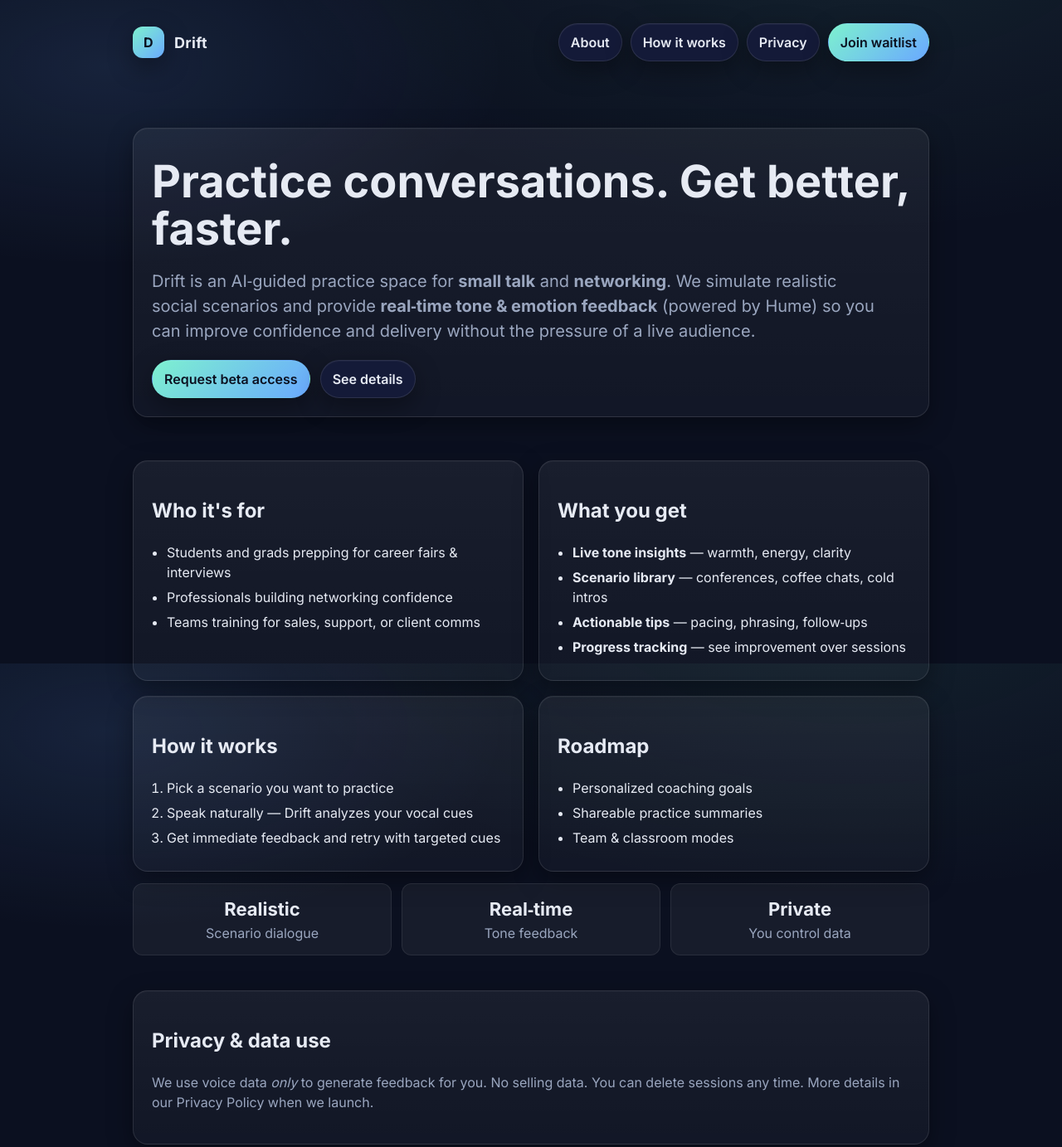
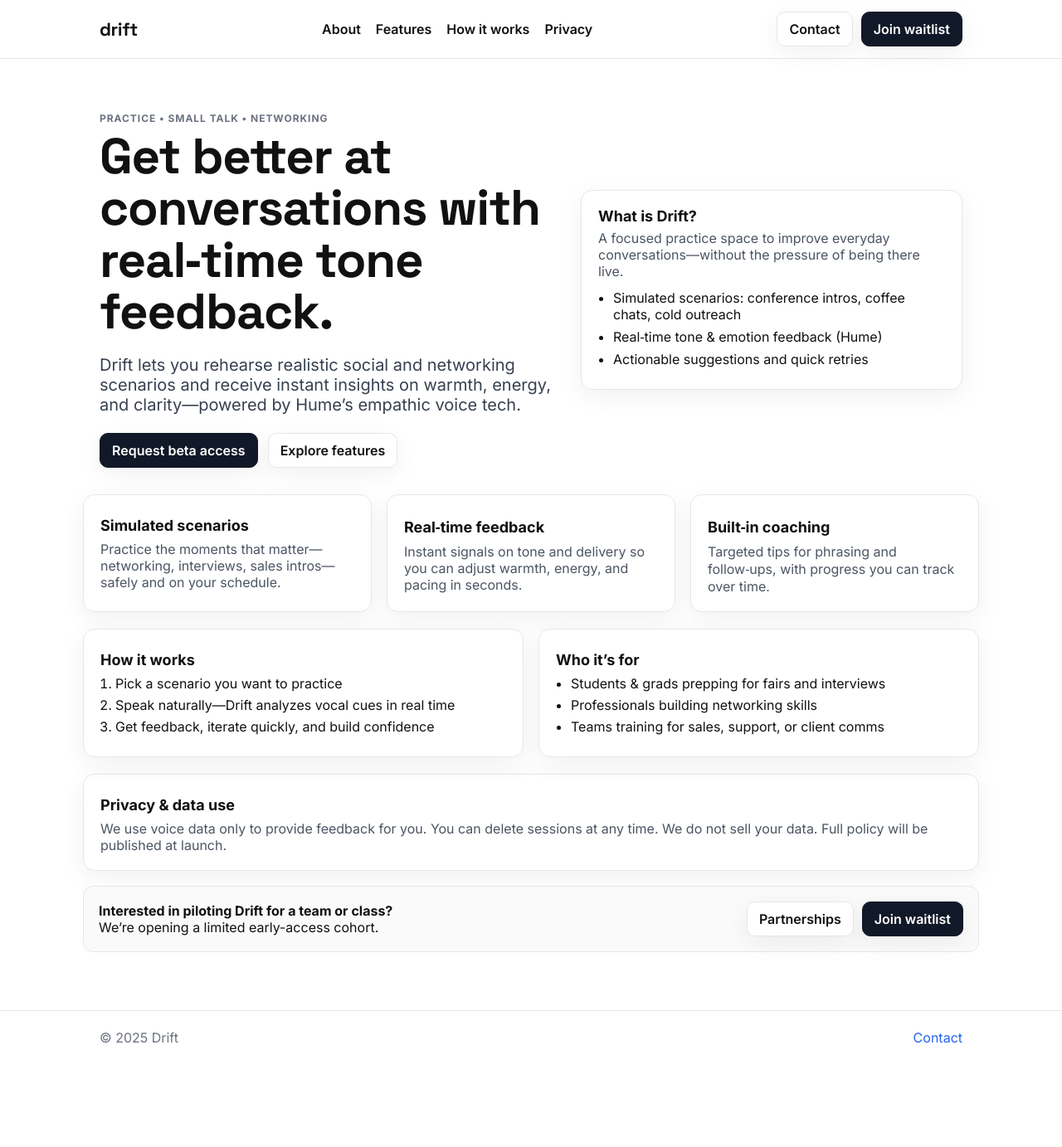
Before and after one commit to awetterau/drift-site, a plain HTML site: page index.html in a window 1280 px wide. Shown: the top 1383 px of the page at 83% size. After the commit the page ends 1283 px from the top, so only its background shows below. Drawn offline with Linux system fonts and the light colour scheme.

Commit message:
Update index.html

```diff
--- a/index.html
+++ b/index.html
@@ -8,198 +8,194 @@
   <meta property="og:title" content="Drift — Practice Small Talk & Networking" />
   <meta property="og:description" content="Simulate real conversations and get real‑time tone feedback (Hume‑powered)." />
   <meta property="og:type" content="website" />
-  <meta name="theme-color" content="#0f172a" />
+  <meta name="theme-color" content="#111111" />
   <link rel="preconnect" href="https://fonts.googleapis.com">
   <link rel="preconnect" href="https://fonts.gstatic.com" crossorigin>
-  <link href="https://fonts.googleapis.com/css2?family=Inter:wght@400;500;600;700&display=swap" rel="stylesheet">
+  <link href="https://fonts.googleapis.com/css2?family=Inter:wght@400;500;600;700;800&family=Space+Grotesk:wght@400;600;700&display=swap" rel="stylesheet">
   <style>
     :root {
-      --bg: #0b1020;      /* deep slate */
-      --panel: #0f1430;   /* card */
-      --text: #e6eaf3;    /* primary text */
-      --muted: #9aa6bf;   /* secondary text */
-      --accent: #7df1cf;  /* primary accent */
-      --accent-2: #6aa9ff;/* secondary accent */
-      --ring: rgba(122, 241, 207, 0.35);
-      --radius: 18px;
-      --shadow: 0 10px 30px rgba(0,0,0,.35), inset 0 1px 0 rgba(255,255,255,.04);
-      --maxw: 1000px;
+      /* Light, warm, startup-y */
+      --bg: #ffffff;
+      --text: #111111;      /* warm near-black */
+      --muted: #6b7280;     /* gray-500 */
+      --line: #e5e7eb;      /* gray-200 */
+      --card: #ffffff;
+      --shadow: 0 8px 30px rgba(17, 17, 17, 0.06);
+      --radius: 14px;
+      /* Accents */
+      --accent: #111827;       /* gray-900 for solid buttons */
+      --accent-2: #2563eb;     /* blue */
+      --accent-3: #f97316;     /* warm orange */
+      --maxw: 1080px;
     }
     * { box-sizing: border-box; }
     html, body { height: 100%; }
     body {
       margin: 0;
-      font-family: Inter, system-ui, -apple-system, Segoe UI, Roboto, Helvetica, Arial, "Apple Color Emoji", "Segoe UI Emoji";
+      font-family: Inter, system-ui, -apple-system, Segoe UI, Roboto, Helvetica, Arial;
       color: var(--text);
-      background:
-        radial-gradient(1200px 600px at 80% -10%, rgba(122, 241, 207, 0.08), transparent 60%),
-        radial-gradient(800px 400px at 10% 10%, rgba(106, 169, 255, 0.12), transparent 60%),
-        var(--bg);
-      line-height: 1.5;
-      -webkit-font-smoothing: antialiased;
-      -moz-osx-font-smoothing: grayscale;
+      background: var(--bg);
+      -webkit-font-smoothing: antialiased; -moz-osx-font-smoothing: grayscale;
     }
     a { color: var(--accent-2); text-decoration: none; }
     a:hover { text-decoration: underline; }
 
     .wrap { max-width: var(--maxw); margin: 0 auto; padding: 28px 20px 80px; }
 
-    /* Header */
-    .nav { display: flex; align-items: center; justify-content: space-between; gap: 16px; }
-    .brand { display: inline-flex; align-items: center; gap: 12px; text-decoration: none; }
-    .logo {
-      width: 38px; height: 38px; border-radius: 12px; display: grid; place-items: center;
-      background: linear-gradient(135deg, var(--accent), var(--accent-2));
-      color: #0b1020; font-weight: 800; letter-spacing: .5px; box-shadow: var(--shadow);
-    }
-    .brand-name { font-weight: 700; letter-spacing: .3px; font-size: 18px; color: var(--text); }
-    .nav-cta { display: inline-flex; gap: 10px; flex-wrap: wrap; }
-    .btn {
-      --btn-bg: #141a38; --btn-fg: var(--text);
-      display: inline-flex; align-items: center; gap: 8px; border: 1px solid rgba(255,255,255,.10);
-      background: var(--btn-bg); color: var(--btn-fg); padding: 10px 14px; border-radius: 999px; font-weight: 600;
-      box-shadow: var(--shadow); transition: transform .12s ease, box-shadow .12s ease, background .2s ease;
-    }
-    .btn:hover { transform: translateY(-1px); box-shadow: 0 12px 28px rgba(0,0,0,.45); text-decoration: none; }
-    .btn.primary { --btn-bg: linear-gradient(135deg, var(--accent), var(--accent-2)); --btn-fg: #0b1020; border-color: transparent; }
+    /* ===== NAV ===== */
+    .nav { position: sticky; top: 0; background: rgba(255,255,255,.8); backdrop-filter: saturate(180%) blur(8px); border-bottom: 1px solid var(--line); }
+    .nav-inner { max-width: var(--maxw); margin: 0 auto; padding: 14px 20px; display: flex; align-items: center; justify-content: space-between; gap: 16px; }
+    .brand { font-family: 'Space Grotesk', Inter, system-ui; font-weight: 800; letter-spacing: -0.02em; font-size: 22px; color: var(--text); text-decoration: none; }
+    .nav-links { display: flex; gap: 18px; align-items: center; }
+    .nav-links a { color: var(--text); font-weight: 600; }
+    .nav-cta { display: flex; gap: 10px; }
+    .btn { display: inline-flex; align-items: center; justify-content: center; gap: 8px; padding: 10px 14px; border-radius: 10px; border: 1px solid var(--line); font-weight: 600; color: var(--text); background: #fff; box-shadow: var(--shadow); }
+    .btn:hover { text-decoration: none; transform: translateY(-1px); box-shadow: 0 10px 32px rgba(0,0,0,.08); }
+    .btn.solid { background: var(--accent); color: #fff; border-color: var(--accent); }
+    .btn.outline { background: #fff; color: var(--text); }
 
-    /* Sections */
-    section { margin-top: 42px; }
-    .card {
-      background: linear-gradient(180deg, rgba(255,255,255,.06), rgba(255,255,255,.03));
-      border: 1px solid rgba(255,255,255,.10); border-radius: var(--radius);
-      padding: 22px; box-shadow: var(--shadow);
-    }
-    .title { font-size: clamp(30px, 6vw, 54px); line-height: 1.05; margin: 14px 0 10px; font-weight: 800; }
-    .subtitle { color: var(--muted); font-size: clamp(16px, 2.4vw, 20px); max-width: 70ch; }
+    /* ===== HERO ===== */
+    .hero { max-width: var(--maxw); margin: 0 auto; padding: 64px 20px 22px; display: grid; grid-template-columns: 1.2fr 1fr; gap: 28px; align-items: center; }
+    @media (max-width: 900px) { .hero { grid-template-columns: 1fr; padding-top: 40px; } }
+    .eyebrow { color: var(--muted); font-weight: 700; letter-spacing: .08em; text-transform: uppercase; font-size: 12px; }
+    .title { font-family: 'Space Grotesk', Inter, system-ui; font-weight: 800; letter-spacing: -0.02em; font-size: clamp(36px, 7vw, 60px); line-height: 1.04; margin: 8px 0 12px; }
+    .subtitle { color: #374151; font-size: clamp(16px, 2.2vw, 20px); max-width: 60ch; }
+    .hero-cta { display: flex; flex-wrap: wrap; gap: 12px; margin-top: 22px; }
 
-    .hero { display: grid; grid-template-columns: 1fr; gap: 18px; align-items: start; padding: 38px 0 10px; }
+    /* ===== SECTIONS ===== */
+    section { padding: 10px 20px; }
+    .section-inner { max-width: var(--maxw); margin: 0 auto; }
 
+    .grid-3 { display: grid; grid-template-columns: repeat(3, 1fr); gap: 18px; }
     .grid-2 { display: grid; grid-template-columns: 1fr 1fr; gap: 18px; }
-    @media (max-width: 900px) { .grid-2 { grid-template-columns: 1fr; } }
+    @media (max-width: 900px) { .grid-3, .grid-2 { grid-template-columns: 1fr; } }
+
+    .card { background: var(--card); border: 1px solid var(--line); border-radius: var(--radius); padding: 20px; box-shadow: var(--shadow); }
+    .card h3 { margin: 6px 0 8px; font-size: 18px; }
+    .card p { margin: 0; color: #4b5563; }
 
     .list { margin: 0; padding-left: 18px; }
     .list li { margin: 6px 0; }
 
-    .kpis { display: grid; grid-template-columns: repeat(3, 1fr); gap: 12px; margin-top: 14px; }
-    @media (max-width: 900px) { .kpis { grid-template-columns: 1fr; } }
-    .kpi { background: rgba(255,255,255,.05); border: 1px solid rgba(255,255,255,.08); border-radius: 12px; padding: 14px; text-align: center; }
-    .kpi strong { display: block; font-size: 22px; }
-    .muted { color: var(--muted); }
+    .cta-bar { display: flex; align-items: center; justify-content: space-between; gap: 12px; flex-wrap: wrap; padding: 18px; border: 1px solid var(--line); border-radius: 12px; background: #fafafa; }
 
-    footer { margin-top: 60px; padding-top: 28px; border-top: 1px solid rgba(255,255,255,.08); color: var(--muted); font-size: 14px; }
-    .foot { display: flex; align-items: center; justify-content: space-between; gap: 12px; flex-wrap: wrap; }
+    footer { margin-top: 60px; border-top: 1px solid var(--line); }
+    .foot-inner { max-width: var(--maxw); margin: 0 auto; padding: 22px 20px; display: flex; align-items: center; justify-content: space-between; gap: 12px; color: var(--muted); }
     .links { display: inline-flex; gap: 16px; }
   </style>
 </head>
 <body>
-  <div class="wrap">
-    <header class="nav">
-      <a class="brand" href="#">
-        <div class="logo" aria-label="Drift logo">D</div>
-        <span class="brand-name">Drift</span>
-      </a>
+  <!-- NAV -->
+  <nav class="nav">
+    <div class="nav-inner">
+      <a class="brand" href="#">drift</a>
+      <div class="nav-links">
+        <a href="#about">About</a>
+        <a href="#features">Features</a>
+        <a href="#how">How it works</a>
+        <a href="#privacy">Privacy</a>
+      </div>
       <div class="nav-cta">
-        <a class="btn" href="#about">About</a>
-        <a class="btn" href="#how">How it works</a>
-        <a class="btn" href="#privacy">Privacy</a>
-        <a class="btn primary" href="mailto:august1742@gmail.com?subject=Drift%20Waitlist">Join waitlist</a>
+        <a class="btn outline" href="mailto:august1742@gmail.com?subject=Drift%20Questions">Contact</a>
+        <a class="btn solid" href="mailto:august1742@gmail.com?subject=Join%20the%20Drift%20waitlist">Join waitlist</a>
+      </div>
+    </div>
+  </nav>
+
+  <!-- HERO -->
+  <header class="hero" id="about">
+    <div>
+      <div class="eyebrow">Practice • Small Talk • Networking</div>
+      <h1 class="title">Get better at conversations with real‑time tone feedback.</h1>
+      <p class="subtitle">Drift lets you rehearse realistic social and networking scenarios and receive instant insights on warmth, energy, and clarity—powered by Hume’s empathic voice tech.</p>
+      <div class="hero-cta">
+        <a class="btn solid" href="mailto:august1742@gmail.com?subject=Drift%20Beta%20Access">Request beta access</a>
+        <a class="btn outline" href="#features">Explore features</a>
+      </div>
+    </div>
+    <div class="card">
+      <h3 style="margin:0 0 6px;">What is Drift?</h3>
+      <p style="margin:0;">A focused practice space to improve everyday conversations—without the pressure of being there live.</p>
+      <ul class="list" style="margin-top:12px;">
+        <li>Simulated scenarios: conference intros, coffee chats, cold outreach</li>
+        <li>Real‑time tone & emotion feedback (Hume)</li>
+        <li>Actionable suggestions and quick retries</li>
+      </ul>
     </div>
   </header>
 
-    <main>
-      <!-- HERO: crisp info, no mock images -->
-      <section class="hero" id="about">
+  <!-- FEATURES -->
+  <section id="features">
+    <div class="section-inner">
+      <div class="grid-3">
         <div class="card">
-          <h1 class="title">Practice conversations. Get better, faster.</h1>
-          <p class="subtitle">Drift is an AI‑guided practice space for <strong>small talk</strong> and <strong>networking</strong>. We simulate realistic social scenarios and provide <strong>real‑time tone & emotion feedback</strong> (powered by Hume) so you can improve confidence and delivery without the pressure of a live audience.</p>
-          <div style="display:flex; gap:12px; flex-wrap:wrap; margin-top:16px;">
-            <a class="btn primary" href="mailto:august1742@gmail.com?subject=Drift%20Beta%20Access">Request beta access</a>
-            <a class="btn" href="#details">See details</a>
+          <h3>Simulated scenarios</h3>
+          <p>Practice the moments that matter—networking, interviews, sales intros—safely and on your schedule.</p>
+        </div>
+        <div class="card">
+          <h3>Real‑time feedback</h3>
+          <p>Instant signals on tone and delivery so you can adjust warmth, energy, and pacing in seconds.</p>
+        </div>
+        <div class="card">
+          <h3>Built‑in coaching</h3>
+          <p>Targeted tips for phrasing and follow‑ups, with progress you can track over time.</p>
+        </div>
       </div>
     </div>
   </section>
 
-      <!-- QUICK FACTS / INFO HEAVY -->
-      <section id="details">
+  <!-- HOW IT WORKS + WHO IT'S FOR -->
+  <section id="how">
+    <div class="section-inner">
       <div class="grid-2">
         <div class="card">
-            <h2>Who it's for</h2>
+          <h3>How it works</h3>
+          <ol class="list">
+            <li>Pick a scenario you want to practice</li>
+            <li>Speak naturally—Drift analyzes vocal cues in real time</li>
+            <li>Get feedback, iterate quickly, and build confidence</li>
+          </ol>
+        </div>
+        <div class="card">
+          <h3>Who it’s for</h3>
           <ul class="list">
-              <li>Students and grads prepping for career fairs & interviews</li>
-              <li>Professionals building networking confidence</li>
+            <li>Students & grads prepping for fairs and interviews</li>
+            <li>Professionals building networking skills</li>
             <li>Teams training for sales, support, or client comms</li>
           </ul>
         </div>
-          <div class="card">
-            <h2>What you get</h2>
-            <ul class="list">
-              <li><strong>Live tone insights</strong> — warmth, energy, clarity</li>
-              <li><strong>Scenario library</strong> — conferences, coffee chats, cold intros</li>
-              <li><strong>Actionable tips</strong> — pacing, phrasing, follow‑ups</li>
-              <li><strong>Progress tracking</strong> — see improvement over sessions</li>
-            </ul>
       </div>
-        </div>
-
-        <div class="grid-2" style="margin-top:18px;">
-          <div class="card">
-            <h2 id="how">How it works</h2>
-            <ol class="list">
-              <li>Pick a scenario you want to practice</li>
-              <li>Speak naturally — Drift analyzes your vocal cues</li>
-              <li>Get immediate feedback and retry with targeted cues</li>
-            </ol>
-          </div>
-          <div class="card">
-            <h2>Roadmap</h2>
-            <ul class="list">
-              <li>Personalized coaching goals</li>
-              <li>Shareable practice summaries</li>
-              <li>Team & classroom modes</li>
-            </ul>
-          </div>
-        </div>
-
-        <div class="kpis">
-          <div class="kpi"><strong>Realistic</strong><span class="muted">Scenario dialogue</span></div>
-          <div class="kpi"><strong>Real‑time</strong><span class="muted">Tone feedback</span></div>
-          <div class="kpi"><strong>Private</strong><span class="muted">You control data</span></div>
     </div>
   </section>
 
-      <!-- PRIVACY / DATA USAGE -->
+  <!-- PRIVACY + CTA BAR -->
   <section id="privacy">
-        <div class="card">
-          <h2>Privacy & data use</h2>
-          <p class="muted">We use voice data <em>only</em> to generate feedback for you. No selling data. You can delete sessions any time. More details in our Privacy Policy when we launch.</p>
+    <div class="section-inner">
+      <div class="card" style="margin-bottom:18px;">
+        <h3>Privacy & data use</h3>
+        <p>We use voice data only to provide feedback for you. You can delete sessions at any time. We do not sell your data. Full policy will be published at launch.</p>
+      </div>
+      <div class="cta-bar">
+        <div>
+          <strong>Interested in piloting Drift for a team or class?</strong>
+          <div class="muted">We’re opening a limited early-access cohort.</div>
+        </div>
+        <div style="display:flex; gap:10px;">
+          <a class="btn outline" href="mailto:august1742@gmail.com?subject=Partnerships">Partnerships</a>
+          <a class="btn solid" href="mailto:august1742@gmail.com?subject=Join%20the%20Drift%20waitlist">Join waitlist</a>
+        </div>
+      </div>
     </div>
   </section>
 
-      <!-- CONTACT / CTA -->
-      <section aria-label="Call to action">
-        <div class="card" style="text-align:center">
-          <h2>Want early access?</h2>
-          <p class="subtitle" style="margin: 0 auto 14px;">We’re inviting a small group for testing. If you’re interested in piloting Drift for a class or team, reach out.</p>
-          <div style="display:flex; gap:12px; justify-content:center; flex-wrap:wrap;">
-            <a class="btn primary" href="mailto:august1742@gmail.com?subject=Join%20the%20Drift%20waitlist">Join the waitlist</a>
-            <a class="btn" href="mailto:august1742@gmail.com?subject=Partnerships">Partnerships</a>
-          </div>
-        </div>
-      </section>
-    </main>
-
   <footer>
-      <div class="foot">
-        <span>© <span id="year"></span> Drift. All rights reserved.</span>
+    <div class="foot-inner">
+      <span>© <span id="year"></span> Drift</span>
       <div class="links">
-          <a href="#" onclick="alert('Add your privacy policy URL'); return false;">Privacy</a>
-          <a href="#" onclick="alert('Add your terms URL'); return false;">Terms</a>
         <a href="mailto:august1742@gmail.com">Contact</a>
       </div>
     </div>
   </footer>
-  </div>
 
   <script>
     document.getElementById('year').textContent = new Date().getFullYear();
```
Lines whose indentation alone changed are shown as unchanged.
